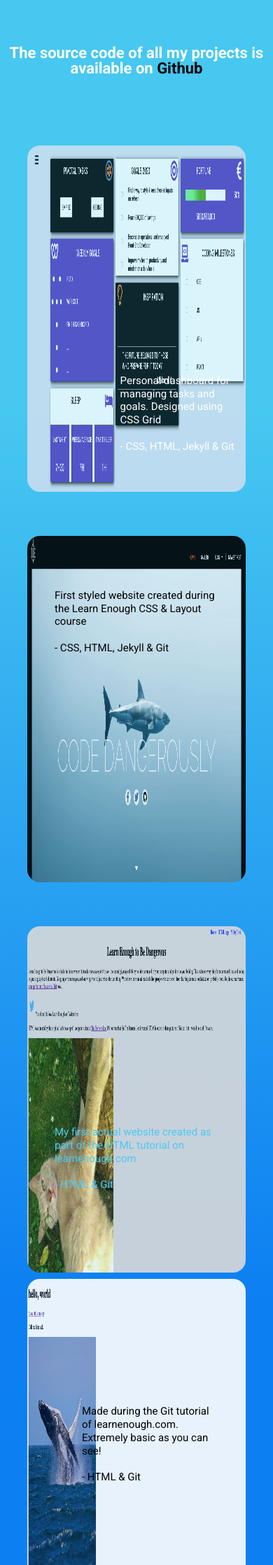
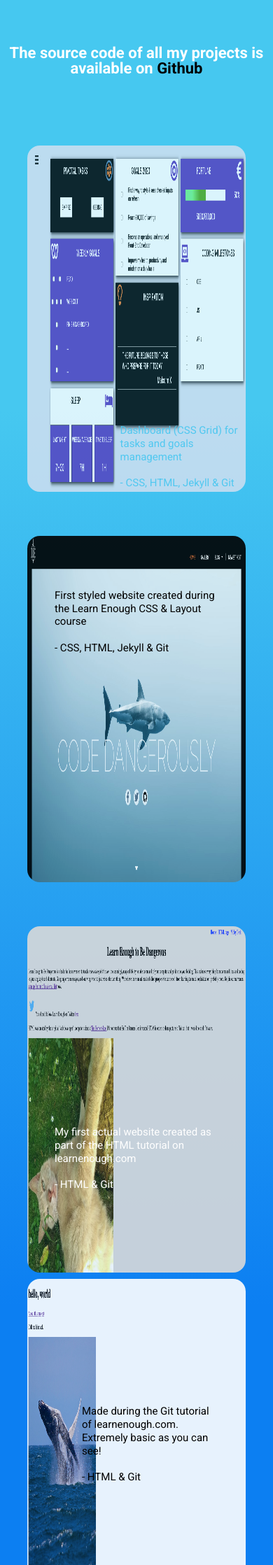
Before and after one commit to BlockProgram/official, a Jekyll site: the page built from index.html, in a window 390 px wide. Shown: the part 3270-5507 px from the top of the page at 70% size. Built offline with Jekyll 4.4.1, drawn with Linux system fonts in a browser that asks for light colours.

Commit message:
iterate mobile design

```diff
--- a/css/main.css
+++ b/css/main.css
@@ -984,10 +984,10 @@ left: 38px;
     opacity: 0.8;
   }
   .topleft-text {
-    color: #fff;
+    color: #50C8F0;
     left: 44%;
     max-width: 44vw;
-    top: 28%;
+    top: 30.8%;
   }
   .topright-text {
     left: 20%;
@@ -995,7 +995,7 @@ left: 38px;
     max-width: 60vw;
   }
   .bottomleft-text {
-    color: #50C8F0;
+    color: #fff;
     font-size: 15px;
     left: 20%;
     top: 70%;
--- a/index.html
+++ b/index.html
@@ -177,7 +177,7 @@ layout: default
   </p>
 
   <p class="topleft-text style-text">
-    Personal dashboard for managing tasks and goals. Designed using CSS Grid
+    Dashboard (CSS Grid) for tasks and goals management
     <br>
     <br>
     - CSS, HTML, Jekyll & Git
```
